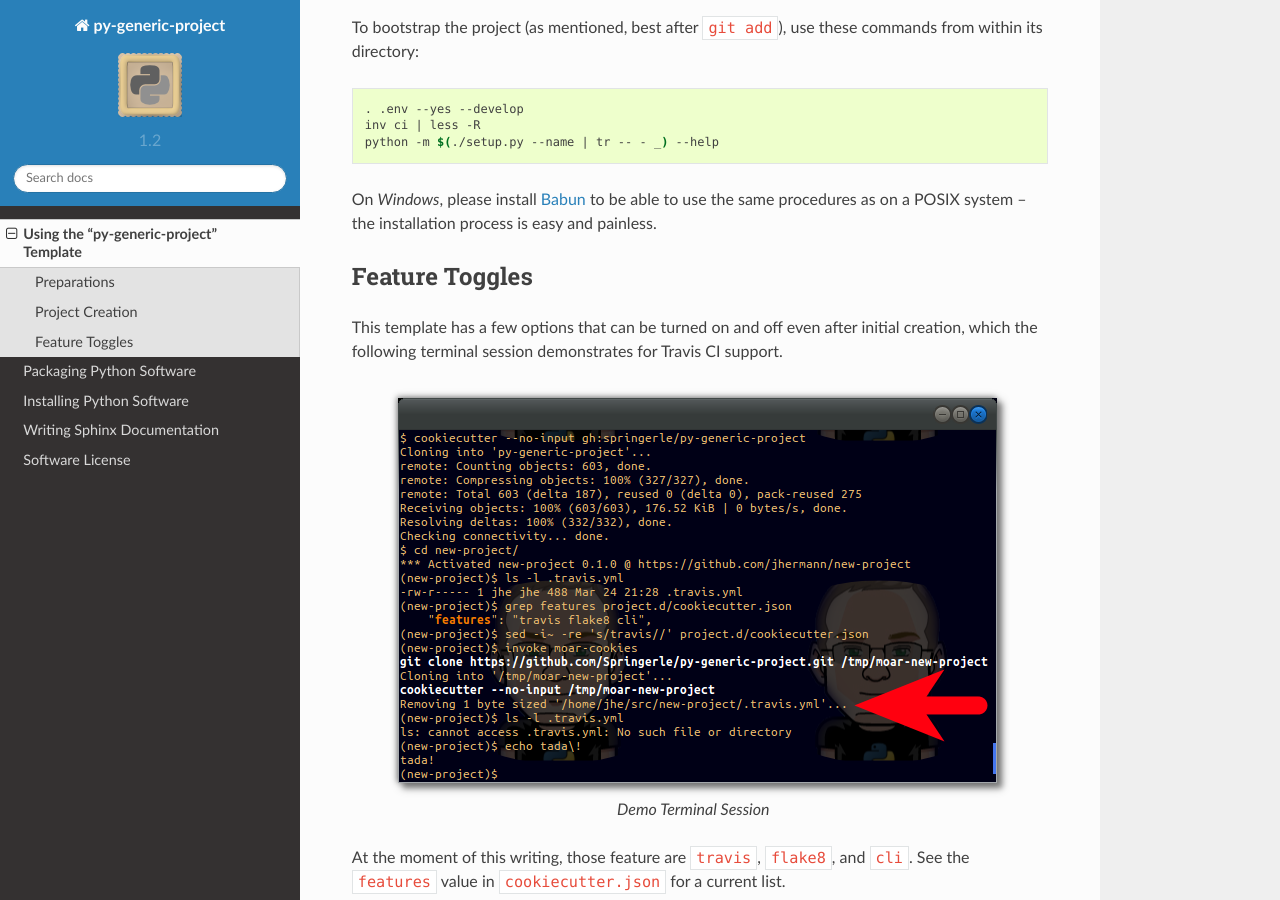
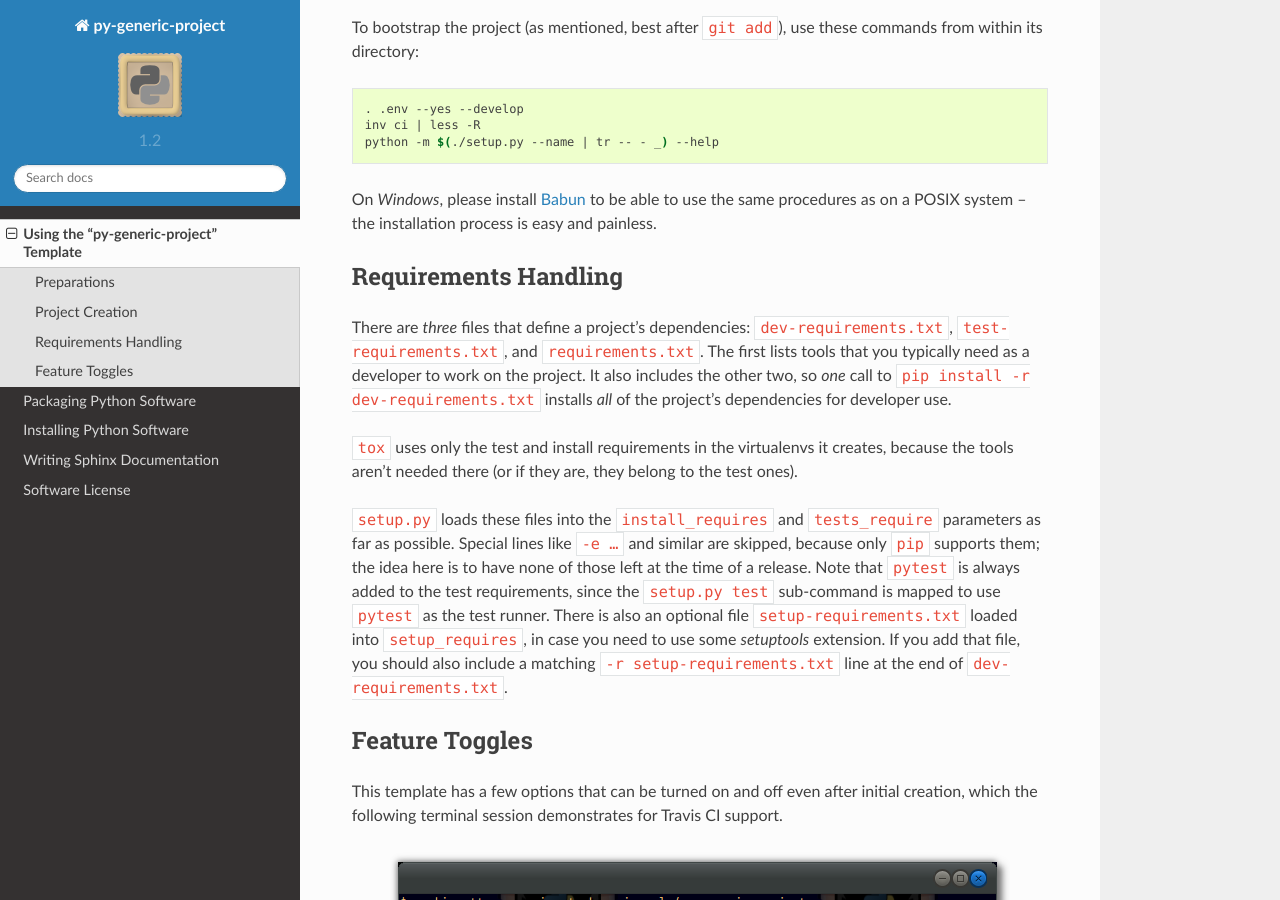
Before and after one commit to Springerle/py-generic-project, a Sphinx documentation site: the page built from docs/usage.rst, in a window 1280 px wide and 900 px high, scrolled down 928 px. Built offline with Sphinx 7.4.7 and the Read the Docs theme 2.0.0, drawn with Linux system fonts in a browser that asks for light colours.

Commit message:
:book: new section 'Requirements Handling'

```diff
--- a/docs/usage.rst
+++ b/docs/usage.rst
@@ -85,6 +85,29 @@
 .. _`~/.cookiecutterrc`: https://github.com/jhermann/ruby-slippers/blob/master/home/.cookiecutterrc
 
 
+Requirements Handling
+---------------------
+
+There are *three* files that define a project's dependencies:
+``dev-requirements.txt``, ``test-requirements.txt``, and ``requirements.txt``.
+The first lists tools that you typically need as a developer to work on the project.
+It also includes the other two, so *one* call to ``pip install -r dev-requirements.txt``
+installs *all* of the project's dependencies for developer use.
+
+``tox`` uses only the test and install requirements in the virtualenvs it creates,
+because the tools aren't needed there (or if they are, they belong to the test ones).
+
+``setup.py`` loads these files into the ``install_requires`` and ``tests_require``
+parameters as far as possible. Special lines like ``-e …`` and similar are skipped,
+because only ``pip`` supports them; the idea here is to have none of those left
+at the time of a release.
+Note that ``pytest`` is always added to the test requirements, since the ``setup.py test``
+sub-command is mapped to use ``pytest`` as the test runner.
+There is also an optional file ``setup-requirements.txt`` loaded into ``setup_requires``,
+in case you need to use some *setuptools* extension. If you add that file, you should
+also include a matching  ``-r setup-requirements.txt`` line at the end of ``dev-requirements.txt``.
+
+
 Feature Toggles
 ---------------
 
```
